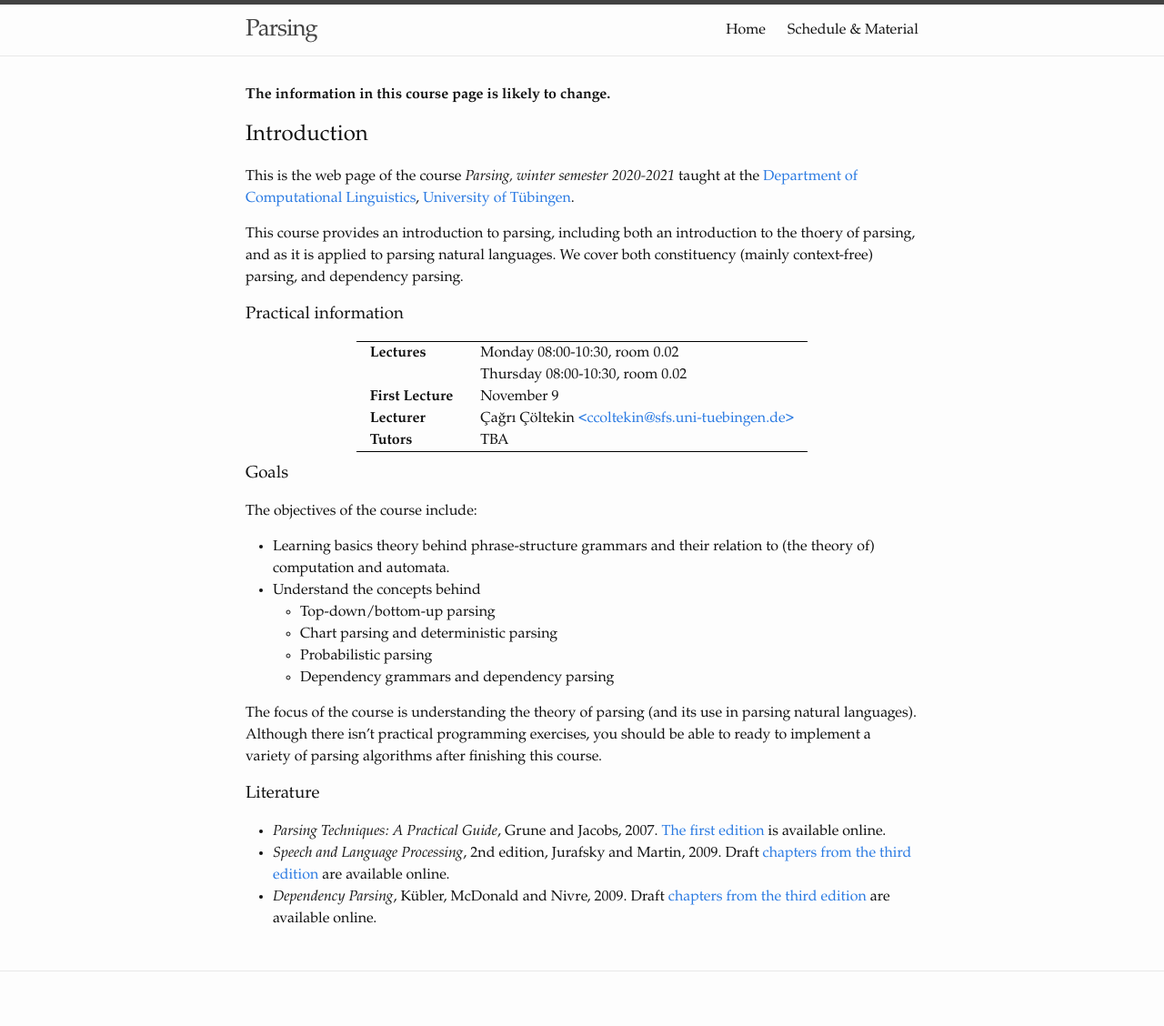
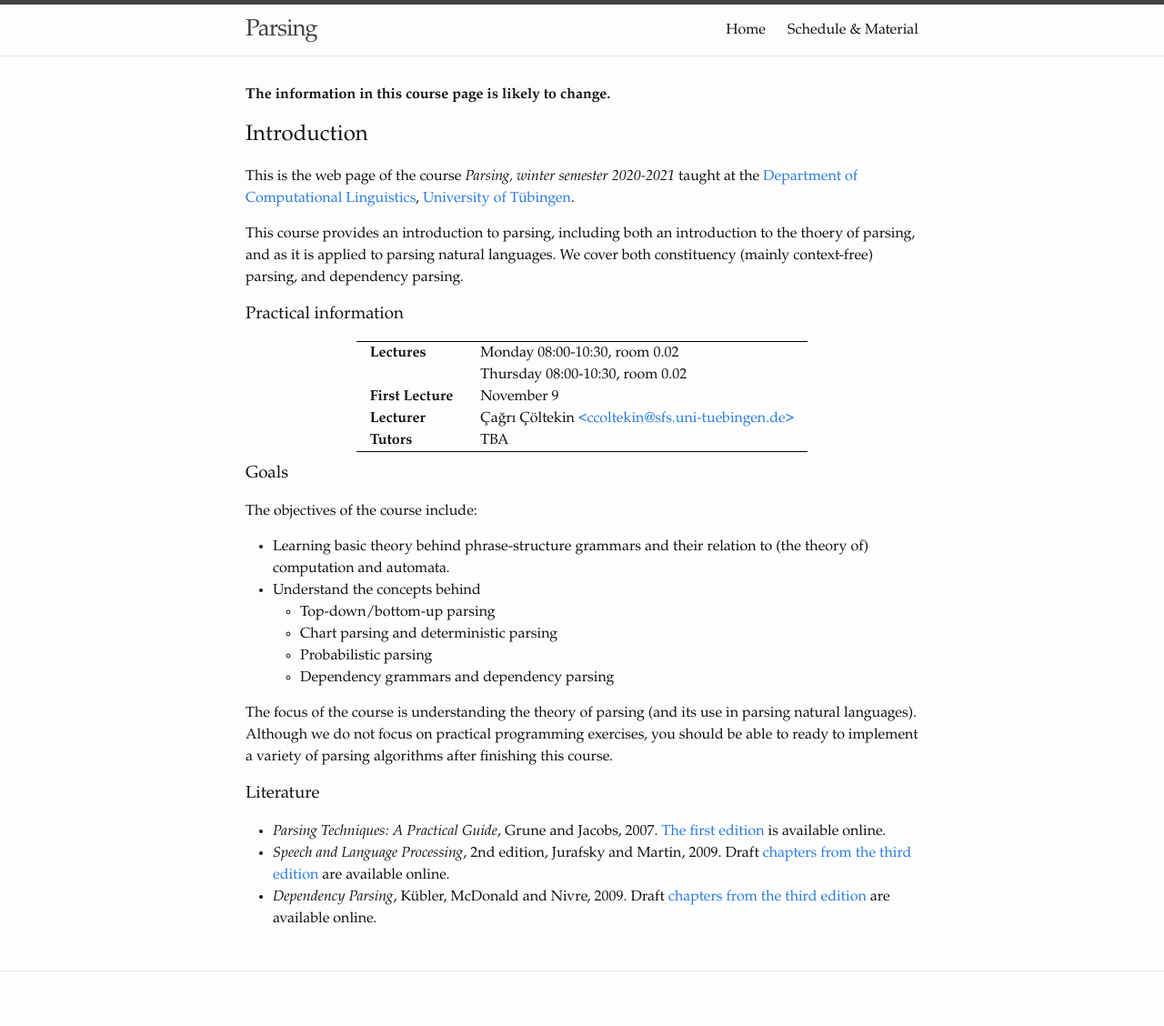
Before and after one commit to iscl-parsing2020/iscl-parsing2020.github.io, a Jekyll site: the page built from index.md, in a window 1280 px wide. Shown: the whole page at 91% size. Built offline with Jekyll 4.4.1, drawn with Linux system fonts in a browser that asks for light colours.

Commit message:
Some typo corrections.

```diff
--- a/_config.yml
+++ b/_config.yml
@@ -17,7 +17,7 @@ description: > # ignore newlines until "baseurl:"
     taught in the linguistic department (SfS), University of Tübingen.
 baseurl: ""
 url: "https://iscl-parsing202.github.io"
-github_username: iscl-parsing202
+github_username: iscl-parsing2020
 encoding: utf-8
 future: true
 
--- a/index.md
+++ b/index.md
@@ -33,7 +33,7 @@ and dependency parsing.
 
 The objectives of the course include:
 
-  * Learning basics theory behind phrase-structure grammars
+  * Learning basic theory behind phrase-structure grammars
     and their relation to (the theory of) computation and automata.
   * Understand the concepts behind
     - Top-down/bottom-up parsing
@@ -43,7 +43,7 @@ The objectives of the course include:
 
 The focus of the course is understanding the theory of parsing
 (and its use in parsing natural languages).
-Although there isn't practical programming exercises,
+Although we do not focus on practical programming exercises,
 you should be able to ready to implement a variety of parsing algorithms
 after finishing this course.
 
```
